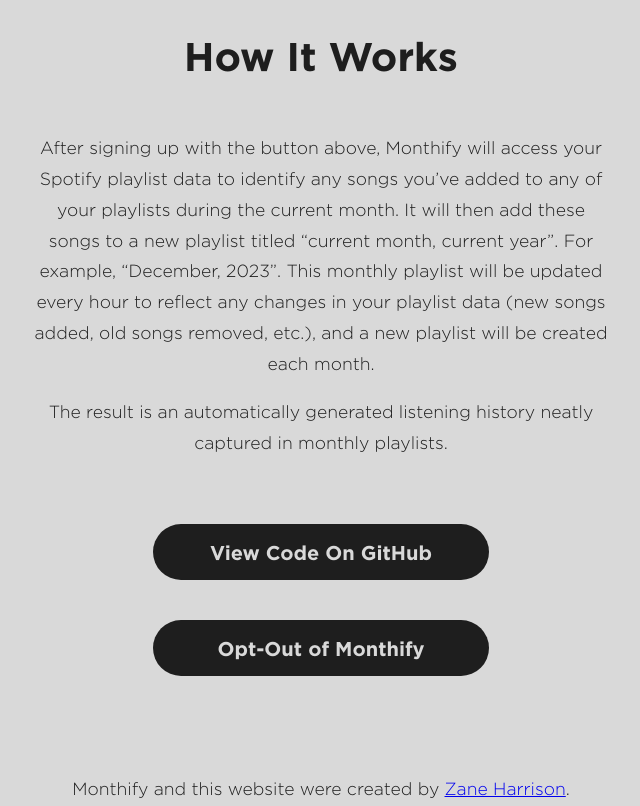
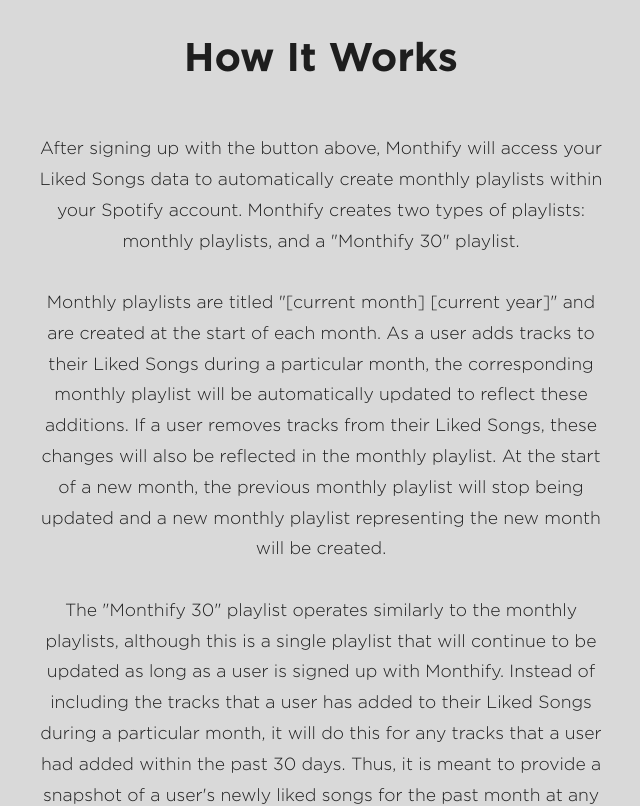
Before and after one commit to zaneHarrison/monthify-app, a Next.js app in the folder client/: page / in a window 1280 px wide. Shown: the part 740-1546 px from the top of the page, without its empty margins (319-959 px from the left). Built offline with nearby package versions, Linux system fonts and the light colour scheme.

Commit message:
Update homepage information

```diff
--- a/client/src/app/components/LearnMoreSection.tsx
+++ b/client/src/app/components/LearnMoreSection.tsx
@@ -19,12 +19,33 @@
       <div id="learn-more-text" className={styles.learnMoreTextContainer}>
         <p className={light.className}>
           After signing up with the button above, Monthify will access your
-          Spotify playlist data to identify any songs you’ve added to any of
-          your playlists during the current month. It will then add these songs
-          to a new playlist titled “current month, current year”. For example,
-          “December, 2023”. This monthly playlist will be updated every hour to
-          reflect any changes in your playlist data (new songs added, old songs
-          removed, etc.), and a new playlist will be created each month.
+          Liked Songs data to automatically create monthly playlists within your
+          Spotify account. Monthify creates two types of playlists: monthly
+          playlists, and a "Monthify 30" playlist.<br></br>
+          <br></br>
+          Monthly playlists are titled "[current month] [current year]" and are
+          created at the start of each month. As a user adds tracks to their
+          Liked Songs during a particular month, the corresponding monthly
+          playlist will be automatically updated to reflect these additions. If
+          a user removes tracks from their Liked Songs, these changes will also
+          be reflected in the monthly playlist. At the start of a new month, the
+          previous monthly playlist will stop being updated and a new monthly
+          playlist representing the new month will be created.
+          <br></br>
+          <br></br>
+          The "Monthify 30" playlist operates similarly to the monthly
+          playlists, although this is a single playlist that will continue to be
+          updated as long as a user is signed up with Monthify. Instead of
+          including the tracks that a user has added to their Liked Songs during
+          a particular month, it will do this for any tracks that a user had
+          added within the past 30 days. Thus, it is meant to provide a snapshot
+          of a user's newly liked songs for the past month at any given point in
+          time.
+          <br></br>
+          <br></br>
+          Both the monthly playlists and the "Monthify 30" playlist will update
+          multiple times per day in order to accurately reflect a user's
+          listening activity.
         </p>
         <p className={light.className}>
           The result is an automatically generated listening history neatly
```
